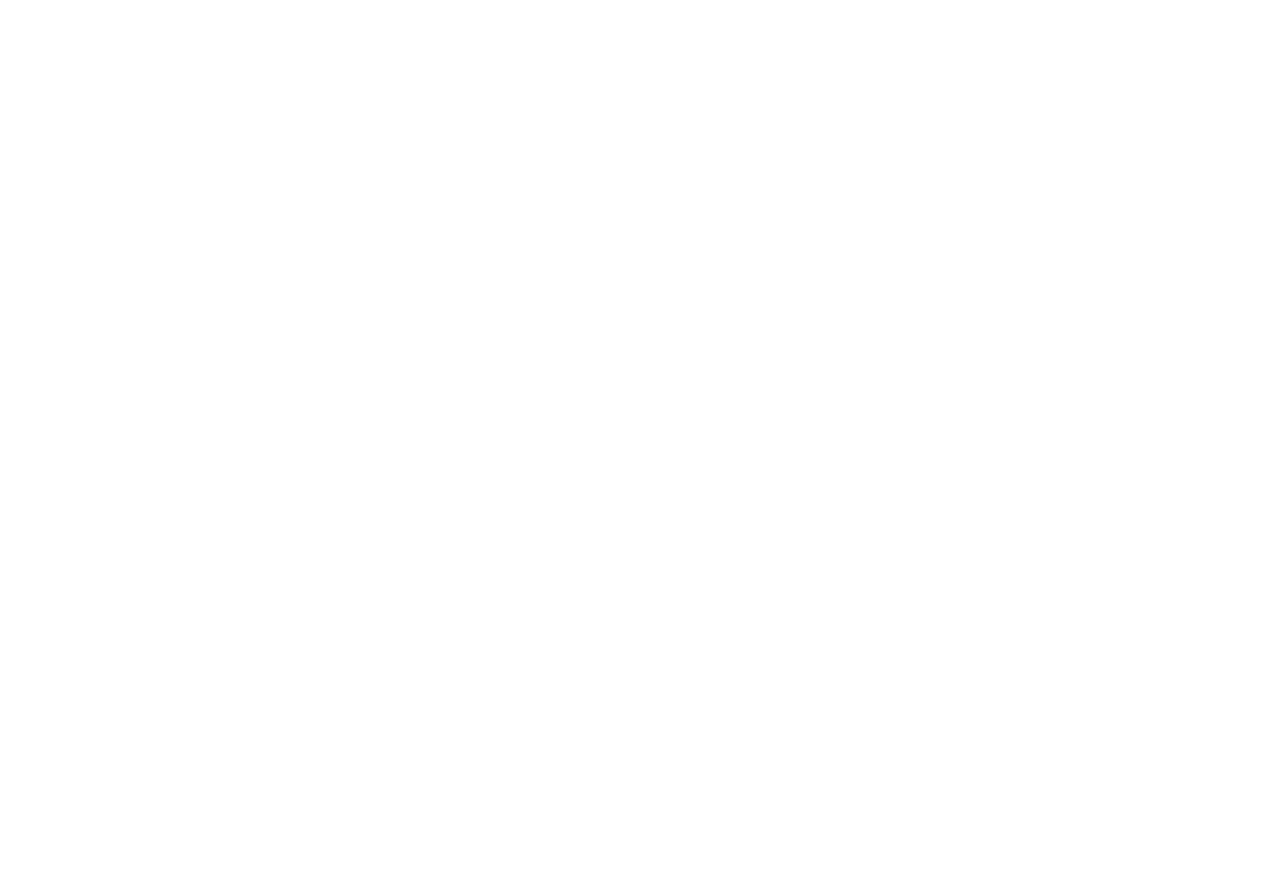
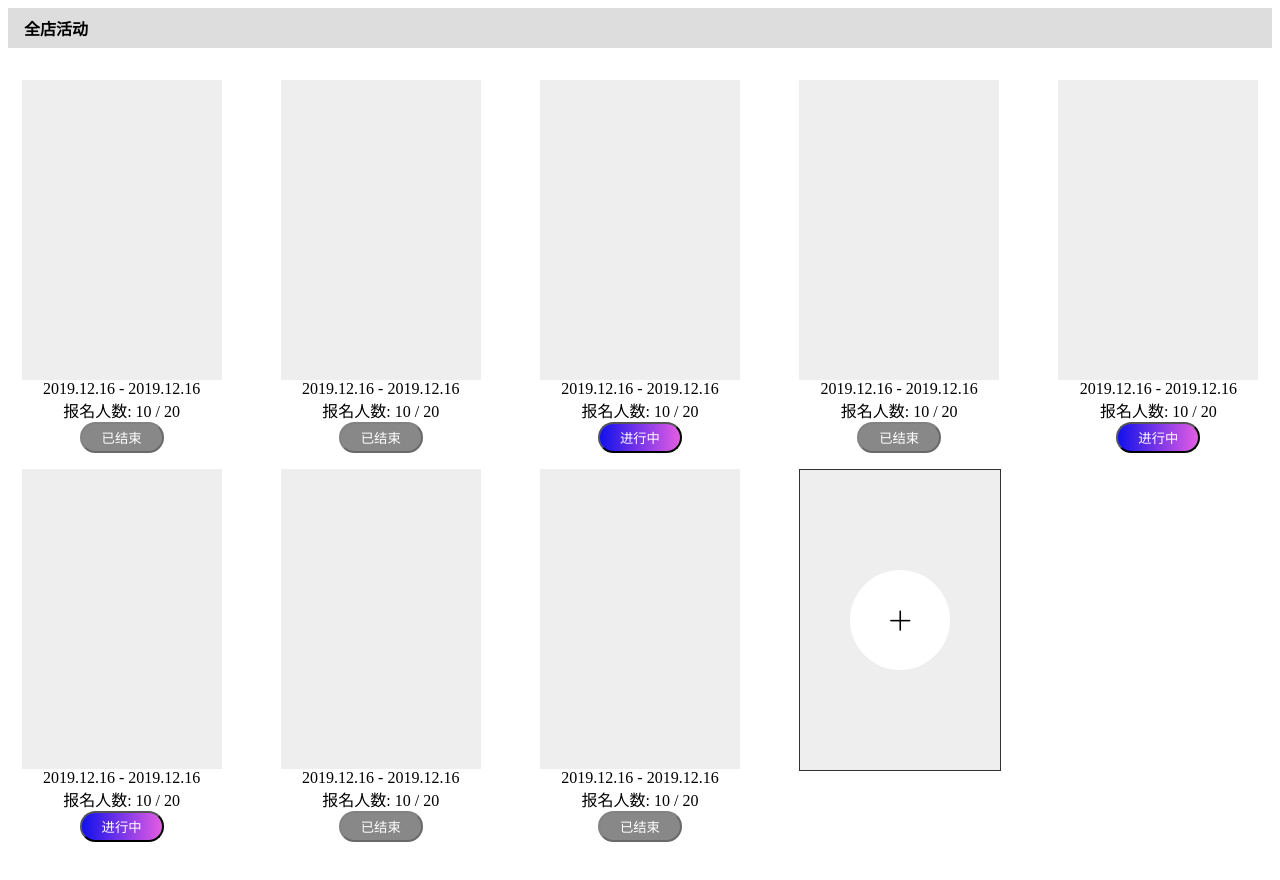
Before and after one commit to ssexuejinwei/NikeManager-Vue, a Vue app: page /activity in a window 1280 px wide. Shown: the top 880 px of the page. Before the commit the page ends 800 px from the top, so only its background shows below. Built offline with nearby package versions, Linux system fonts and the light colour scheme.

Commit message:
activity

```diff
--- a/package.json
+++ b/package.json
@@ -9,7 +9,9 @@
   },
   "dependencies": {
     "core-js": "^3.4.3",
+    "date-fns": "^2.8.1",
     "element-ui": "^2.4.5",
+    "lodash": "^4.17.15",
     "vue": "^2.6.10",
     "vue-router": "^3.1.3",
     "vuex": "^3.1.2"
--- a/src/App.vue
+++ b/src/App.vue
@@ -5,23 +5,10 @@
 </template>
 
 <script>
-import HelloWorld from './components/HelloWorld.vue'
-
 export default {
-  name: 'app',
-  components: {
-    HelloWorld
-  }
+  name: 'app'
 }
 </script>
 
 <style>
-#app {
-  font-family: "Helvetica Neue",Helvetica,"PingFang SC","Hiragino Sans GB","Microsoft YaHei","微软雅黑",Arial,sans-serif;
-  -webkit-font-smoothing: antialiased;
-  -moz-osx-font-smoothing: grayscale;
-  text-align: center;
-  color: #2c3e50;
-  margin-top: 60px;
-}
 </style>
--- a/src/element-variables.scss
+++ b/src/element-variables.scss
@@ -3,7 +3,6 @@ Write your variables here. All available variables can be
 found in element-ui/packages/theme-chalk/src/common/var.scss.
 For example, to overwrite the theme color:
 */
-$--color-primary: teal;
 
 /* icon font path, required */
 $--font-path: '~element-ui/lib/theme-chalk/fonts';
--- /dev/null
+++ b/src/views/Activity/add.vue
@@ -0,0 +1,76 @@
+<template>
+  <div>
+    <header>
+      <h1>添加活动</h1>
+    </header>
+    <el-form class="form" ref="form" :model="form" label-width="80px">
+      <el-form-item label="活动图片" required>
+        <el-upload
+          action="#"
+          list-type="picture-card"
+          accept="image/*"
+          :auto-upload="false"
+          :on-remove="handleRemove"
+        >
+          <i class="el-icon-plus"></i>
+        </el-upload>
+      </el-form-item>
+      <el-form-item label="活动人数" required>
+        <el-input v-model="form.capacity"></el-input>
+      </el-form-item>
+      <el-form-item label="报名时间" required>
+        <el-date-picker
+          v-model="form.date1"
+          type="datetimerange"
+          range-separator="至"
+          start-placeholder="开始日期"
+          end-placeholder="结束日期"
+          align="right">
+        </el-date-picker>
+      </el-form-item>
+      <el-form-item label="活动时间" required>
+        <el-date-picker
+          v-model="form.date2"
+          type="datetimerange"
+          range-separator="至"
+          start-placeholder="开始日期"
+          end-placeholder="结束日期"
+          align="right">
+        </el-date-picker>
+      </el-form-item>
+      <el-form-item label="活动信息" required>
+        <el-input type="textarea" :autosize="{ minRows: 2 }" v-model="form.information"></el-input>
+      </el-form-item>
+      <el-form-item size="large">
+        <el-button type="primary" @click="onSubmit">上传活动</el-button>
+      </el-form-item>
+    </el-form>
+  </div>
+</template>
+
+<script>
+export default {
+  data() {
+    return {
+      form: {
+        capacity: 0,
+        date1: null,
+        date2: null,
+        information: ''
+      }
+    }
+  },
+  methods: {
+    handleRemove() {}
+  }
+}
+</script>
+
+<style lang="scss" scoped>
+@import './common';
+
+.form {
+  width: 500px;
+}
+
+</style>
--- /dev/null
+++ b/src/views/Activity/common.scss
@@ -0,0 +1,9 @@
+header {
+  padding: 0.5rem 1rem;
+  margin-bottom: 2rem;
+  background: #ddd;
+  h1 {
+    font-size: 1rem;
+    margin: 0;
+  }
+}
--- /dev/null
+++ b/src/views/Activity/components/card-add.vue
@@ -0,0 +1,40 @@
+<template>
+  <div class="add">
+    <div class="container">
+      <i class="el-icon-plus"></i>
+    </div>
+  </div>
+</template>
+
+<style lang="scss" scoped>
+.add {
+  cursor: pointer;
+  width: 200px;
+  height: 300px;
+
+  border: 1px #333 solid;
+
+  background: #eee;
+
+  display: flex;
+  justify-content: center;
+  align-items: center;
+
+  &:hover {
+    opacity: 0.7;
+  }
+}
+
+.container {
+  width: 100px;
+  height: 100px;
+  background: #fff;
+  border-radius: 100%;
+
+  font-size: 25px;
+
+  display: flex;
+  justify-content: center;
+  align-items: center;
+}
+</style>
--- /dev/null
+++ b/src/views/Activity/components/card.vue
@@ -0,0 +1,85 @@
+<template>
+  <div>
+    <div class="cover">
+      <img :src="img">
+    </div>
+    <div class="info">
+      <div>{{format(start)}} - {{format(end)}}</div>
+      <div>报名人数: {{count}} / {{capacity}}</div>
+      <div><button :class="btnStyle" :disabled="this.status === '已结束'">{{status}}</button></div>
+    </div>
+  </div>
+</template>
+
+<script>
+import { format } from 'date-fns'
+
+export default {
+  props: {
+    start: {
+      type: Date
+    },
+    end: {
+      type: Date
+    },
+    count: {
+      type: Number
+    },
+    capacity: {
+      type: Number
+    },
+    status: {
+      type: String
+    },
+    img: {
+      type: String
+    }
+  },
+  computed: {
+    btnStyle() {
+      return {
+        btn: true,
+        'btn-ing': this.status === '进行中',
+        'btn-end': this.status === '已结束'
+      }
+    }
+  },
+  methods: {
+    format(date) {
+      return format(date, 'yyyy.MM.dd')
+    }
+  }
+}
+</script>
+
+<style lang="scss" scoped>
+.cover {
+  img {
+    object-fit: cover;
+    width: 100%;
+  }
+
+  width: 200px;
+  height: 300px;
+  background: #eee;
+}
+
+.info {
+  text-align: center;
+}
+
+.btn {
+  border-radius: 1rem;
+  padding: 0.25rem 1.25rem;
+
+  &-ing {
+    color: #fff;
+    background: linear-gradient(to right, #1111ec, #e45ce4)
+  }
+
+  &-end {
+    color: #fff;
+    background: #888;
+  }
+}
+</style>
--- /dev/null
+++ b/src/views/Activity/index.vue
@@ -0,0 +1,80 @@
+<template>
+  <div class="activity">
+    <header>
+      <h1>全店活动</h1>
+    </header>
+    <div class="list">
+      <a-card
+        class="list-item"
+        v-for="(activity, id) in activities"
+        :key="id"
+        :start="activity.start"
+        :end="activity.end"
+        :count="activity.count"
+        :capacity="activity.capacity"
+        :status="activity.status"
+        :img="activity.img"
+      />
+      <router-link class="list-item" to="/activity/add">
+        <a-card-add />
+      </router-link>
+      <!--占位-->
+      <i /><i /><i /><i /><i /><i /><i /><i /><i /><i /><i /><i /><i /><i />
+    </div>
+  </div>
+</template>
+
+<script>
+import _ from 'lodash';
+import ACard from './components/card';
+import ACardAdd from './components/card-add';
+
+const mockActivity = () => ({
+  id: 0,
+  start: new Date(),
+  end: new Date(),
+  count: 10,
+  capacity: 20,
+  status: _.sample(['进行中', '已结束']),
+  img: ''
+})
+
+export default {
+  components: { ACard, ACardAdd },
+  data() {
+    return {
+      activities: Array.from({length: 8}).map(() => mockActivity())
+    }
+  }
+}
+</script>
+
+<style lang="scss" scoped>
+@import './common';
+
+.list {
+  $gap: 1rem;
+
+  display: flex;
+  flex-wrap: wrap;
+
+  justify-content: space-around;
+
+  margin-left: -$gap;
+  margin-right: -$gap;
+
+  &-item {
+    width: 200px;
+    margin: 0 $gap $gap;
+
+    text-decoration: none;
+    color: initial;
+  }
+
+  > i {
+    width: 200px;
+    margin: 0 $gap $gap;
+  }
+}
+
+</style>
--- a/src/views/Home.vue
+++ b/src/views/Home.vue
@@ -1,18 +1,23 @@
 <template>
   <div class="home">
-    <img alt="Vue logo" src="../assets/logo.png">
-    <HelloWorld msg="Welcome to Your Vue.js App"/>
+    <p>
+      <router-link to="/">Home</router-link>
+    </p>
+    <p>
+      <router-link to="/Student">/Student</router-link>
+    </p>
+    <p>
+      <router-link to="/Schedule">/Schedule</router-link>
+    </p>
+    <p>
+      <router-link to="/activity">/activity</router-link>
+    </p>
   </div>
 </template>
 
 <script>
-// @ is an alias to /src
-import HelloWorld from '@/components/HelloWorld.vue'
 
 export default {
   name: 'home',
-  components: {
-    HelloWorld
-  }
 }
 </script>
```
Also changed, not shown: src/router/index.js (+8 -0 lines), 1 other file (tests, documents, lock files or other folders).
